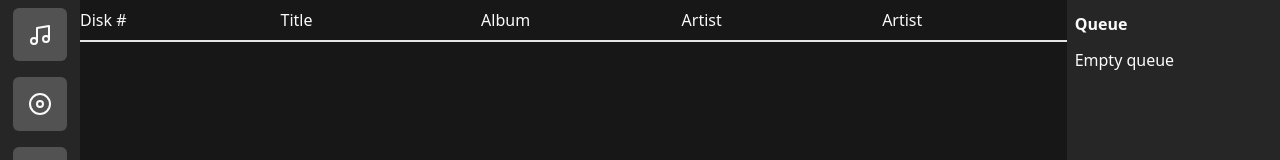
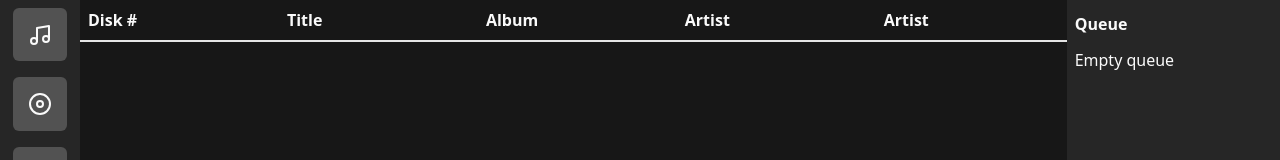
Before and after one commit to callum-jones19/coralia, a React (Vite) app: page /home in a window 1280 px wide. Shown: the top 160 px of the page. Built offline with nearby package versions, Linux system fonts and the light colour scheme.

Commit message:
Tweak frontend CSS

```diff
--- a/src/components/AlbumView.tsx
+++ b/src/components/AlbumView.tsx
@@ -104,7 +104,7 @@ export default function AlbumView() {
                   className="w-full flex flex-row gap-2"
                 >
                   <button
-                    className="bg-gray-950 rounded-full p-4"
+                    className="bg-neutral-950 rounded-full p-4"
                     onClick={() => {
                       invoke("clear_queue", {})
                         .then(() => enqueueSongsBackend(songs))
@@ -115,7 +115,7 @@ export default function AlbumView() {
                   </button>
                   <button
                     disabled
-                    className="bg-gray-950 rounded-full p-4 disabled:bg-neutral-800"
+                    className="bg-neutral-950 rounded-full p-4 disabled:bg-neutral-800"
                   >
                     <Shuffle />
                   </button>
--- a/src/components/SongList.tsx
+++ b/src/components/SongList.tsx
@@ -67,7 +67,7 @@ export default function SongList() {
 
   return (
     <div className="basis-1/2 flex-grow h-full flex flex-col">
-      <div className="flex flex-row justify-between text-start gap-4 pt-2 pb-2 bg-neutral-900 border-b-2 border-neutral-200 border-solid">
+      <div className="font-bold flex flex-row justify-between text-start gap-4 pt-2 pb-2 bg-neutral-900 border-b-2 border-neutral-200 border-solid pl-2">
         <p className="basis-1/5">Disk #</p>
         <p className="basis-1/5">Title</p>
         <p className="basis-1/5">Album</p>
--- a/src/components/SongListItem.tsx
+++ b/src/components/SongListItem.tsx
@@ -33,7 +33,7 @@ export default function SongListItem(
       onMouseEnter={() => setIsHovering(true)}
       onMouseLeave={() => setIsHovering(false)}
     >
-      <div className="basis-1/5 flex flex-row justify-start items-center">
+      <div className="basis-1/5 flex flex-row justify-start items-center pl-2">
         {showImage && (
           <img
             loading="lazy"
```
